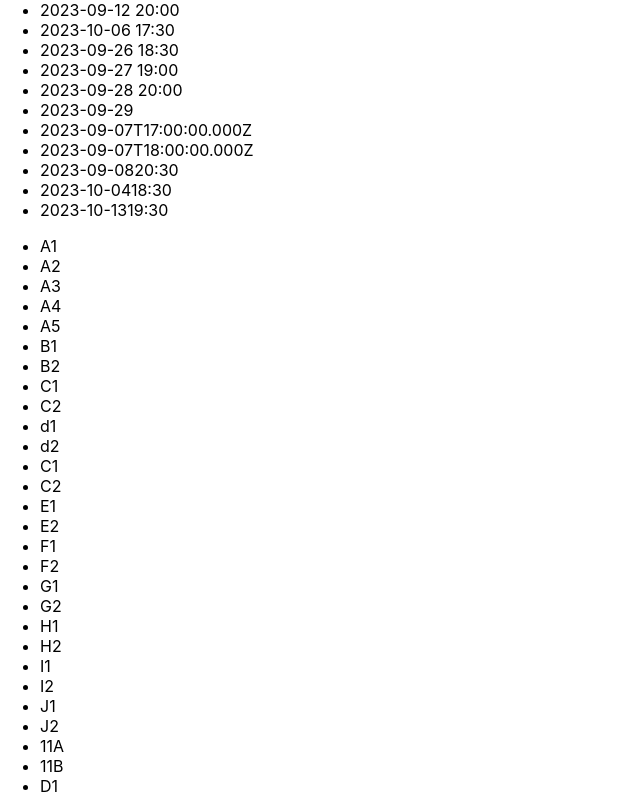
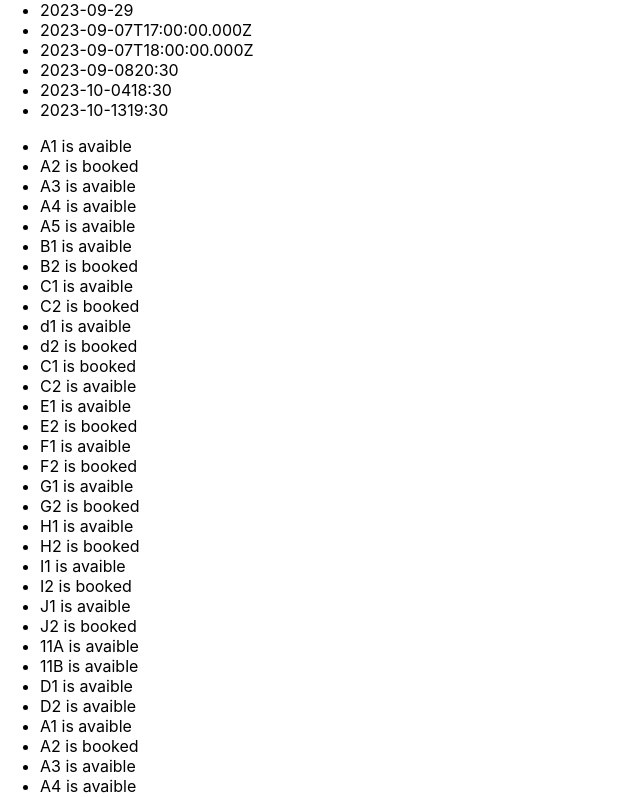
Before and after one commit to mailet01/case-7-react-cinema-booking, a React (Create React App) app in the folder cinema/: page / in a window 1280 px wide. Shown: the part 960-1757 px from the top of the page, without its empty margins (0-640 px from the left). Built offline with nearby package versions, Linux system fonts and the light colour scheme.

Commit message:
booked / available

```diff
--- a/cinema/src/components/SeatList.jsx
+++ b/cinema/src/components/SeatList.jsx
@@ -4,11 +4,8 @@ return (
 <ul>
 {filteredMovies?.map((movie) =>
 movie.shows.map((show) =>
-show.seats?.map((seat) => <li key={seat.seatNumber}>{seat.seatNumber}</li>))
+show.seats?.map((seat) => <li key={seat.seatNumber}>{seat.seatNumber} {seat.booked ? "is booked" : "is avaible"}</li>))
 )}
-))
-)
-
 
 </ul>
 </>
```
